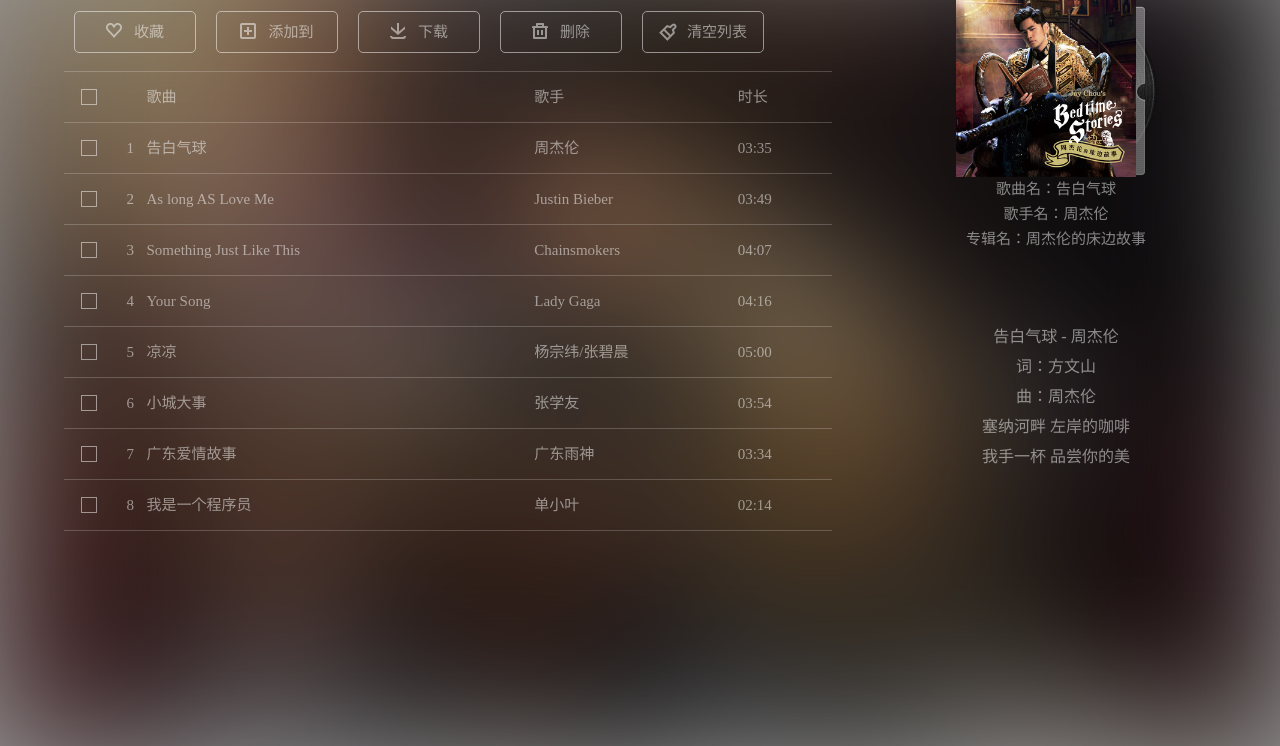
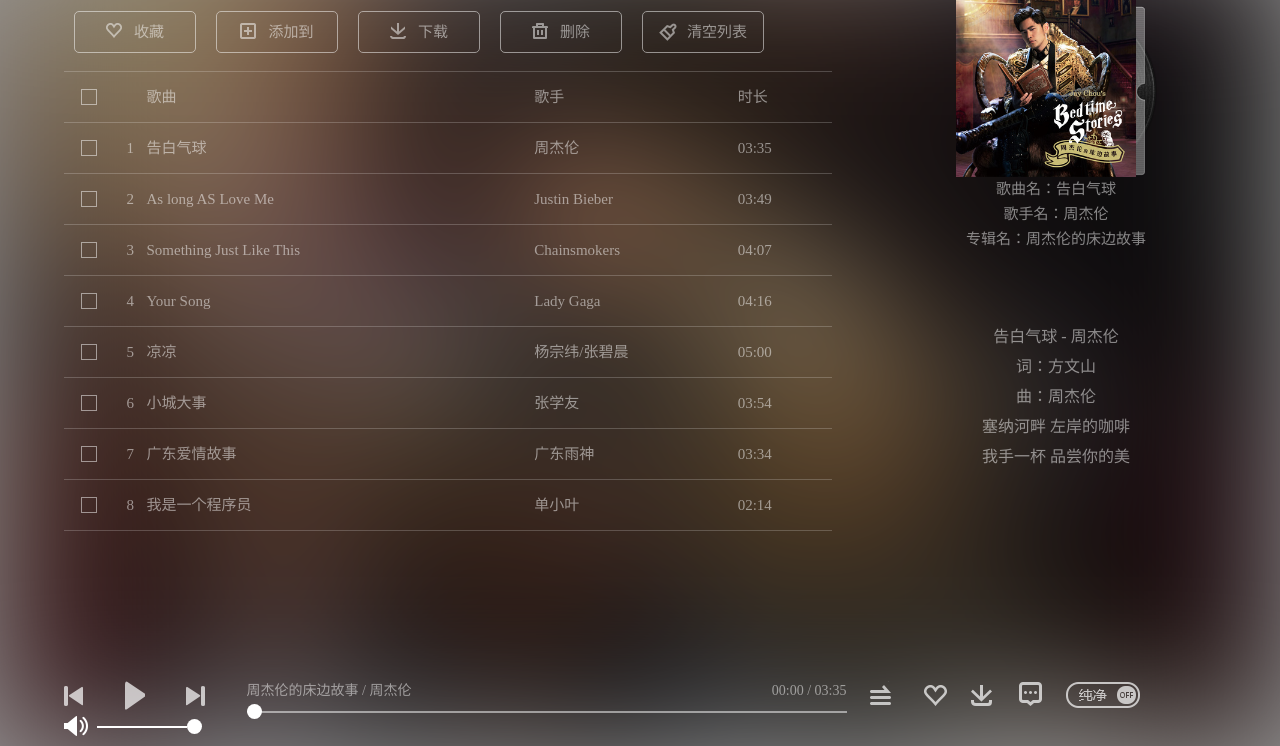
Before and after one commit to Yang13226163074/Yang13226163074.github-io, a plain HTML site: page QQmusic/index.html in a window 1280 px wide. Shown: the part 54-800 px from the top of the page. Drawn offline with Linux system fonts and the light colour scheme; some packages are replaced by stand-ins of ours; a script that the page names is missing.

Commit message:
Update index.html

```diff
--- a/QQmusic/index.html
+++ b/QQmusic/index.html
@@ -74,8 +74,8 @@
 <div class="onlyMode">
 	<ul>
 	</ul>
-
-	<div id="foot"></div>
+</div>
+	<div id="foot">
 		<div class="footer_in">
 			<a href="javascript:;" class='music_pre'></a>
 			<a href="javascript:;" class='music_play'></a>
```
